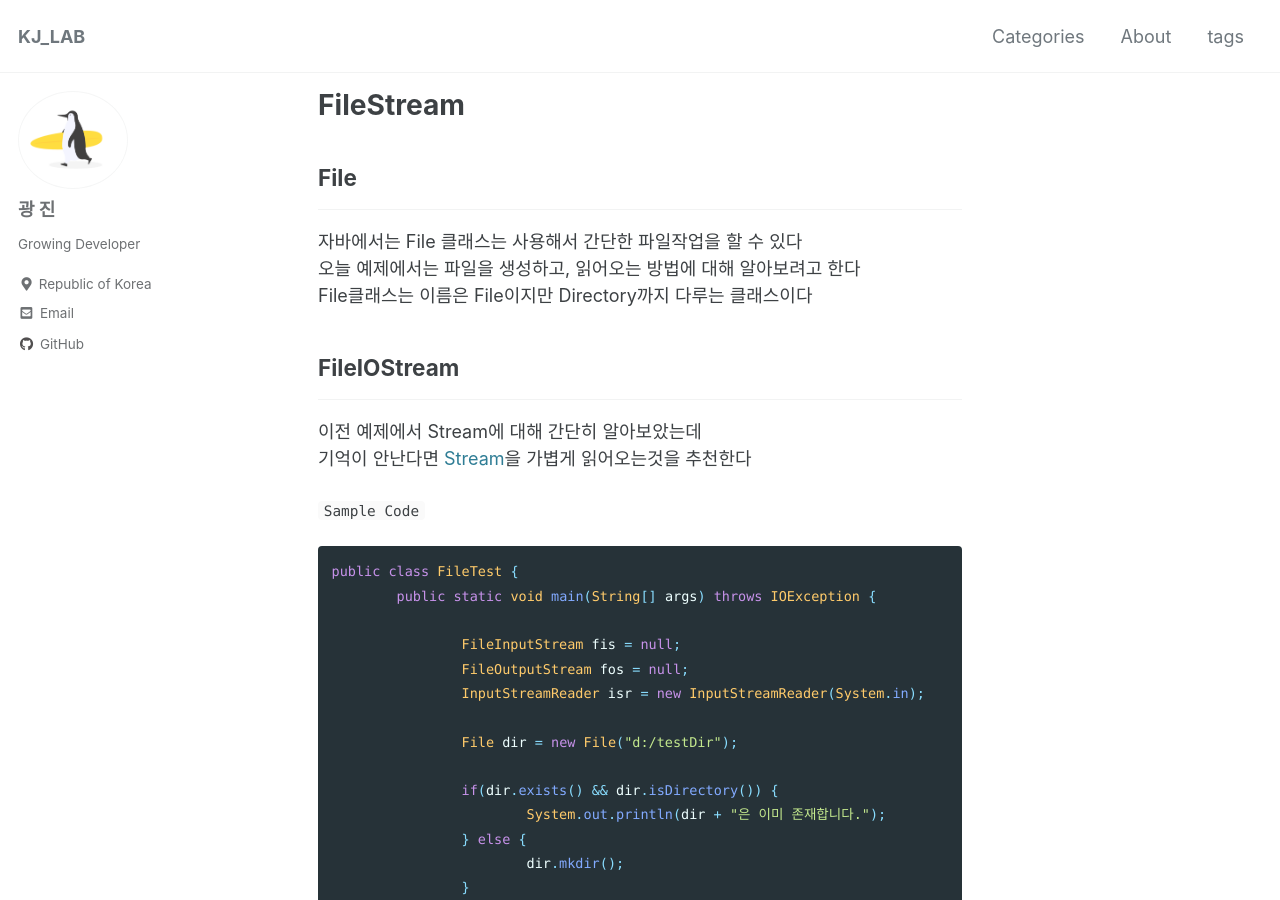
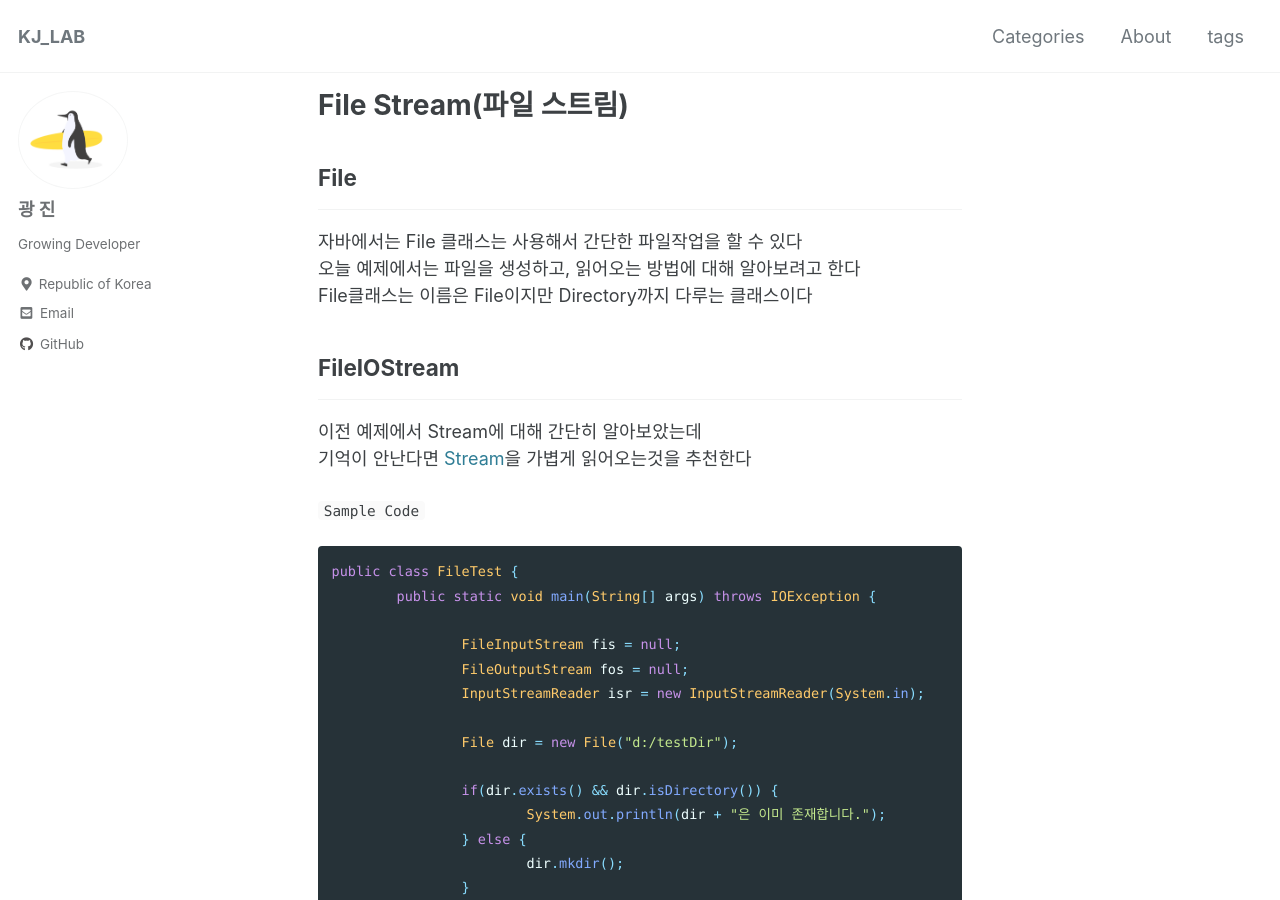
Before and after one commit to KOR-SHIN/KOR-SHIN.github.io, a Jekyll site: the page built from _posts/2020-09-27-file-stream.md, in a window 1280 px wide and 900 px high. Built offline with Jekyll 4.4.1, drawn with Linux system fonts in a browser that asks for light colours; cached includes are drawn as plain includes; some of the changed text lies outside the part shown.

Commit message:
[Modify] title 수정

```diff
--- a/_posts/2020-09-27-file-stream.md
+++ b/_posts/2020-09-27-file-stream.md
@@ -1,5 +1,5 @@
 ---
-title : FileStream
+title : File Stream(파일 스트림)
 layout : posts
 categories :
  - JAVA
```
